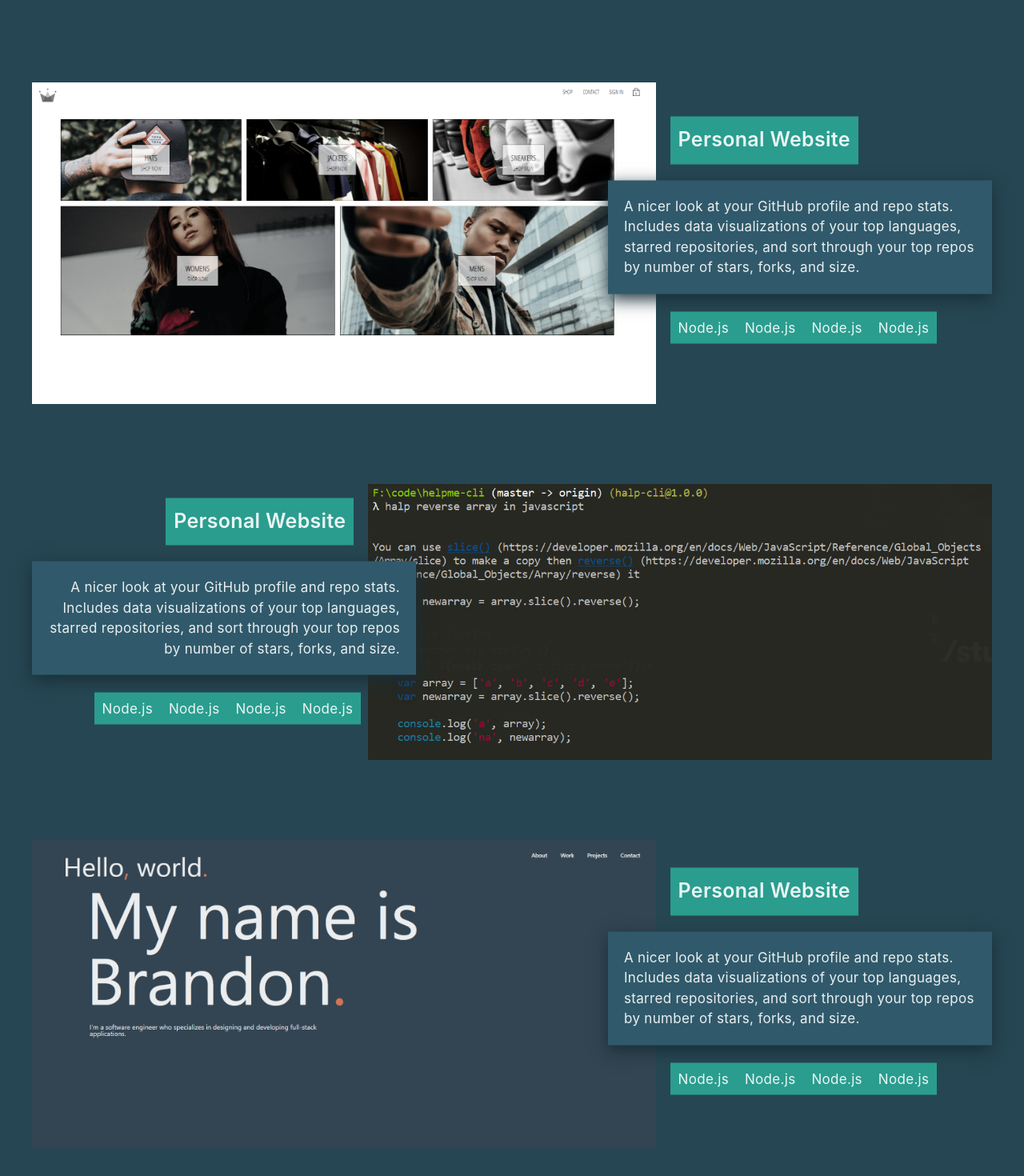
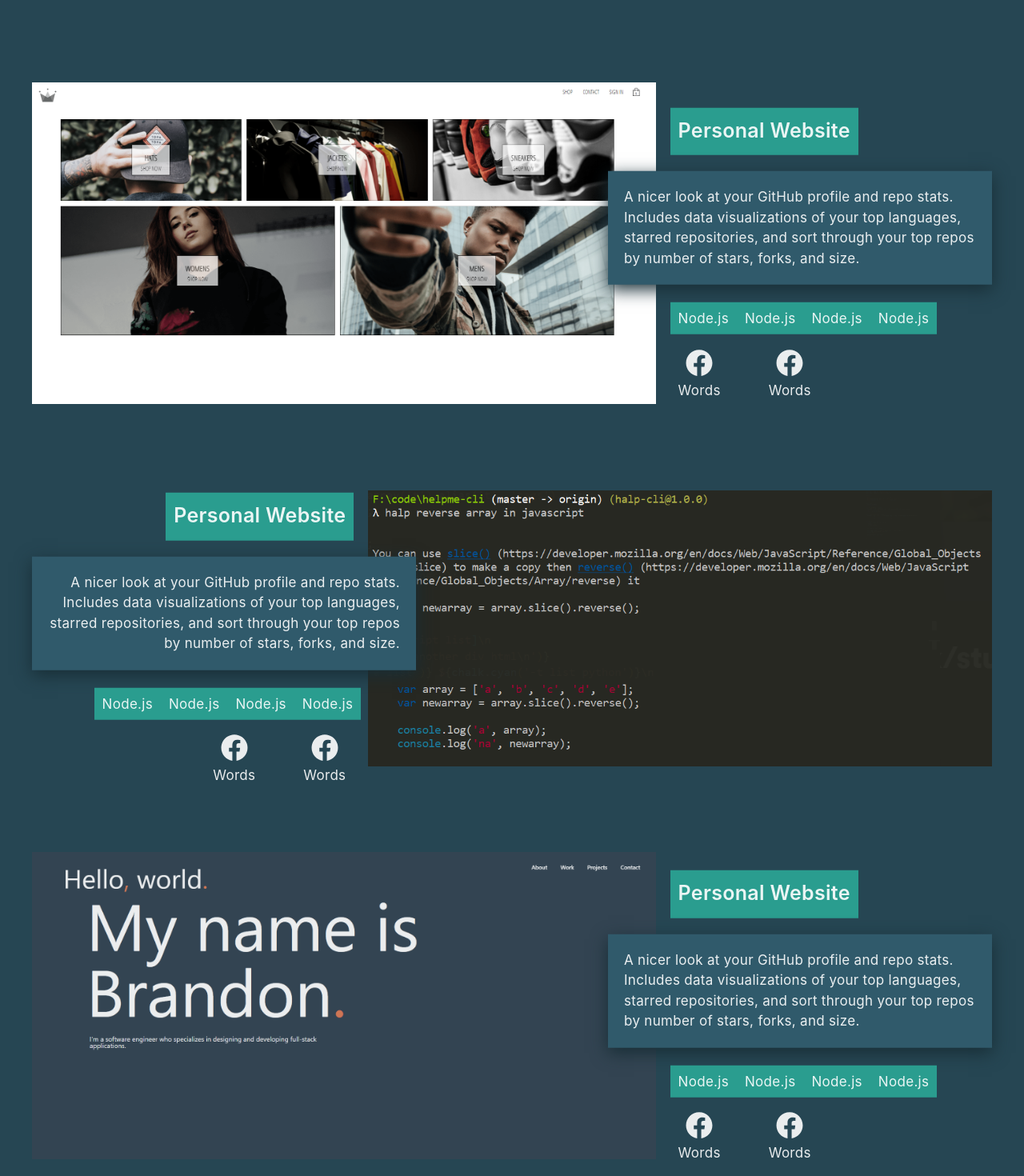
Before and after one commit to btzc/personal-website-v3, a React (Create React App) app: page / in a window 1280 px wide. Shown: the part 2120-3590 px from the top of the page at 80% size. Built offline with nearby package versions, Linux system fonts and the light colour scheme.

Commit message:
added overlay and button to images

```diff
--- a/src/components/icon/icon.styles.scss
+++ b/src/components/icon/icon.styles.scss
@@ -8,7 +8,7 @@
     display: inline-block;
     text-align: center;
     transition: all 0.1s linear 0.1s;
-    margin: 3rem;
+    margin: 0 3rem;
 
     &:hover {
       color: $color-primary;
--- a/src/pages/contact/contact.styles.scss
+++ b/src/pages/contact/contact.styles.scss
@@ -23,6 +23,7 @@
 
     .socials--container {
       margin: 4rem 0;
+      padding: 2.5rem;
       background-color: $color-container-background;
       box-shadow: 0 0.6rem 2rem darken($color: $color-container-background, $amount: 15%);
     }
--- a/src/pages/projects/projects.pages.jsx
+++ b/src/pages/projects/projects.pages.jsx
@@ -5,6 +5,7 @@ import HALP_CLI from '../../assets/javascript_example.PNG';
 import PERSONAL from '../../assets/personal-website.PNG';
 
 import SectionHeader from '../../components/section-header/section-header.component';
+import Icon from '../../components/icon/icon.component';
 
 import './projects.styles.scss';
 
@@ -13,7 +14,15 @@ const Projects = () => (
     <SectionHeader longLat={`48°30'11.7"N 123°22'33.8"W`} title='Projects' />
     <div className='projects--list'>
       <div className='project'>
-        <img className='project--image' src={CRWN} alt='' />
+        <div className='project--image__container'>
+          <div className='project--image__overlay'>
+            <div className='icon--container'>
+              <Icon />
+              <Icon />
+            </div>
+          </div>
+          <img className='project--image' src={CRWN} alt='' />
+        </div>
         <div className='project--contents'>
           <div className='project--contents__title'>
             <a href='My shit website'>Personal Website</a>
@@ -27,10 +36,22 @@ const Projects = () => (
             <li>Node.js</li>
             <li>Node.js</li>
           </ul>
+          <div className='project--contents__links'>
+            <Icon />
+            <Icon />
+          </div>
         </div>
       </div>
       <div className='project'>
-        <img className='project--image' src={HALP_CLI} alt='' />
+        <div className='project--image__container'>
+          <div className='project--image__overlay'>
+            <div className='icon--container'>
+              <Icon />
+              <Icon />
+            </div>
+          </div>
+          <img className='project--image' src={HALP_CLI} alt='' />
+        </div>
         <div className='project--contents'>
           <div className='project--contents__title'>
             <a href='My shit website'>Personal Website</a>
@@ -44,10 +65,22 @@ const Projects = () => (
             <li>Node.js</li>
             <li>Node.js</li>
           </ul>
+          <div className='project--contents__links'>
+            <Icon />
+            <Icon />
+          </div>
         </div>
       </div>
       <div className='project'>
-        <img className='project--image' src={PERSONAL} alt='' />
+        <div className='project--image__container'>
+          <div className='project--image__overlay'>
+            <div className='icon--container'>
+              <Icon />
+              <Icon />
+            </div>
+          </div>
+          <img className='project--image' src={PERSONAL} alt='' />
+        </div>
         <div className='project--contents'>
           <div className='project--contents__title'>
             <a href='My shit website'>Personal Website</a>
@@ -61,6 +94,10 @@ const Projects = () => (
             <li>Node.js</li>
             <li>Node.js</li>
           </ul>
+          <div className='project--contents__links'>
+            <Icon />
+            <Icon />
+          </div>
         </div>
       </div>
     </div>
--- a/src/pages/projects/projects.styles.scss
+++ b/src/pages/projects/projects.styles.scss
@@ -18,16 +18,53 @@
       max-width: 100%;
       position: relative;
 
-      &--image {
+      &--image__container {
+        position: relative;
         width: 65%;
-        object-fit: cover;
-        object-position: center center;
+
+        .project--image__overlay {
+          position: absolute;
+          height: 98.5%;
+          width: 100%;
+          opacity: 0;
+
+          .icon--container {
+            z-index: 50;
+            opacity: inherit;
+            transition: .5s ease;
+            position: inherit;
+            top: 55%;
+            left: 50%;
+            transform: translate(-50%, -50%);
+            text-align: center;
+          }
+        }
+
+        .project--image {
+          width: 100%;
+          height: auto;
+          object-fit: cover;
+          object-position: center center;
+          opacity: 1;
+          transition: .5s ease;
+        }
+
+        &:hover {
+          opacity: 1;
+
+          .project--image__overlay {
+            opacity: 1;
+          }
+          .project--image {
+            opacity: 0.2;
+          }
+        }
       }
 
       &--contents {
         width: 40%;
         position: absolute;
-        top: 45%;
+        top: 50%;
         left: 80%;
         transform: translate(-50%, -50%);
         letter-spacing: 0.03rem;
@@ -68,6 +105,11 @@
             background-color: $color-complimentary;
           }
         }
+
+        &__links {
+          margin-left: 12%;
+          position: relative;
+        }
       }
 
       &:nth-of-type(even) {
@@ -86,6 +128,10 @@
             padding: 2rem;
             margin-right: 12%;
           }
+
+          &__links {
+            margin-right: 12%;
+          }
         }
       }
     }
```
